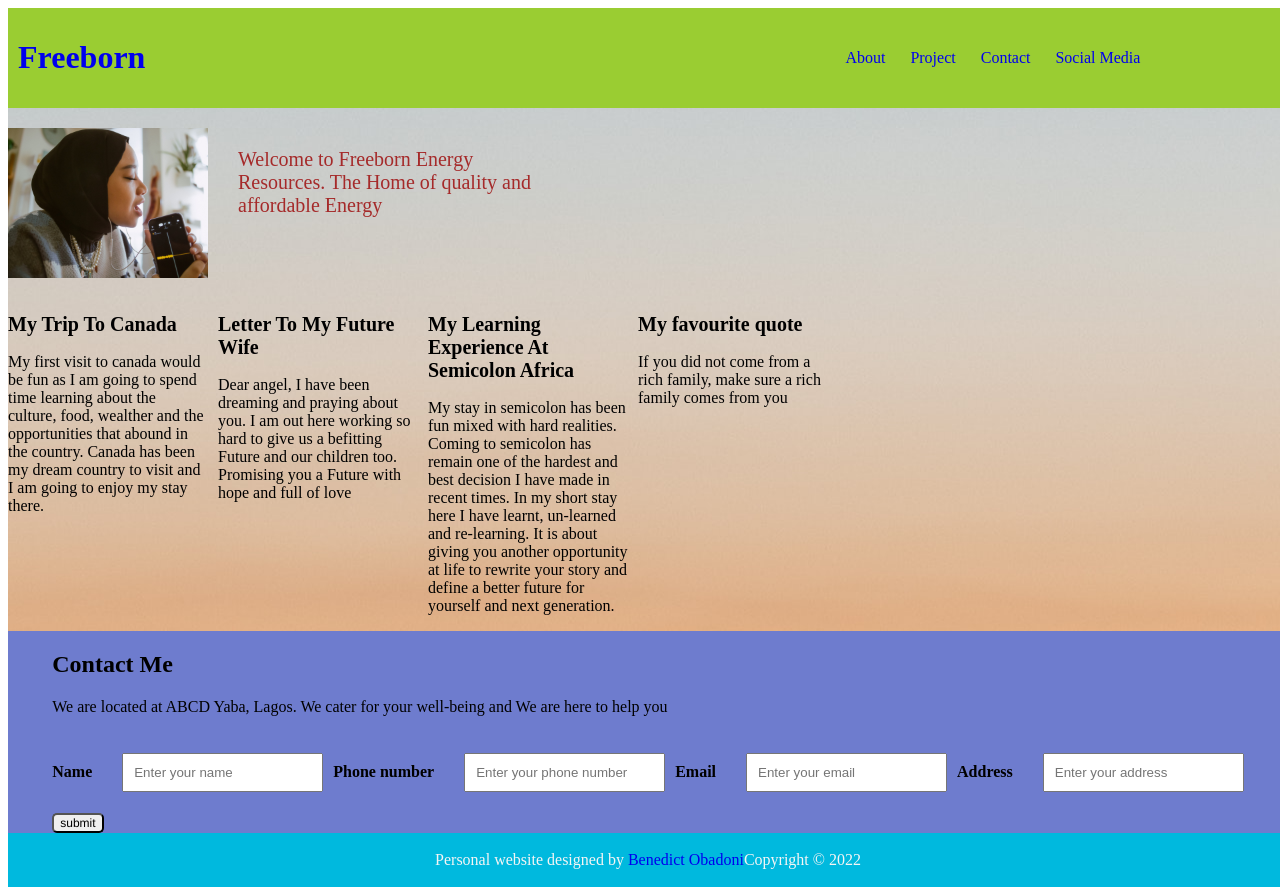
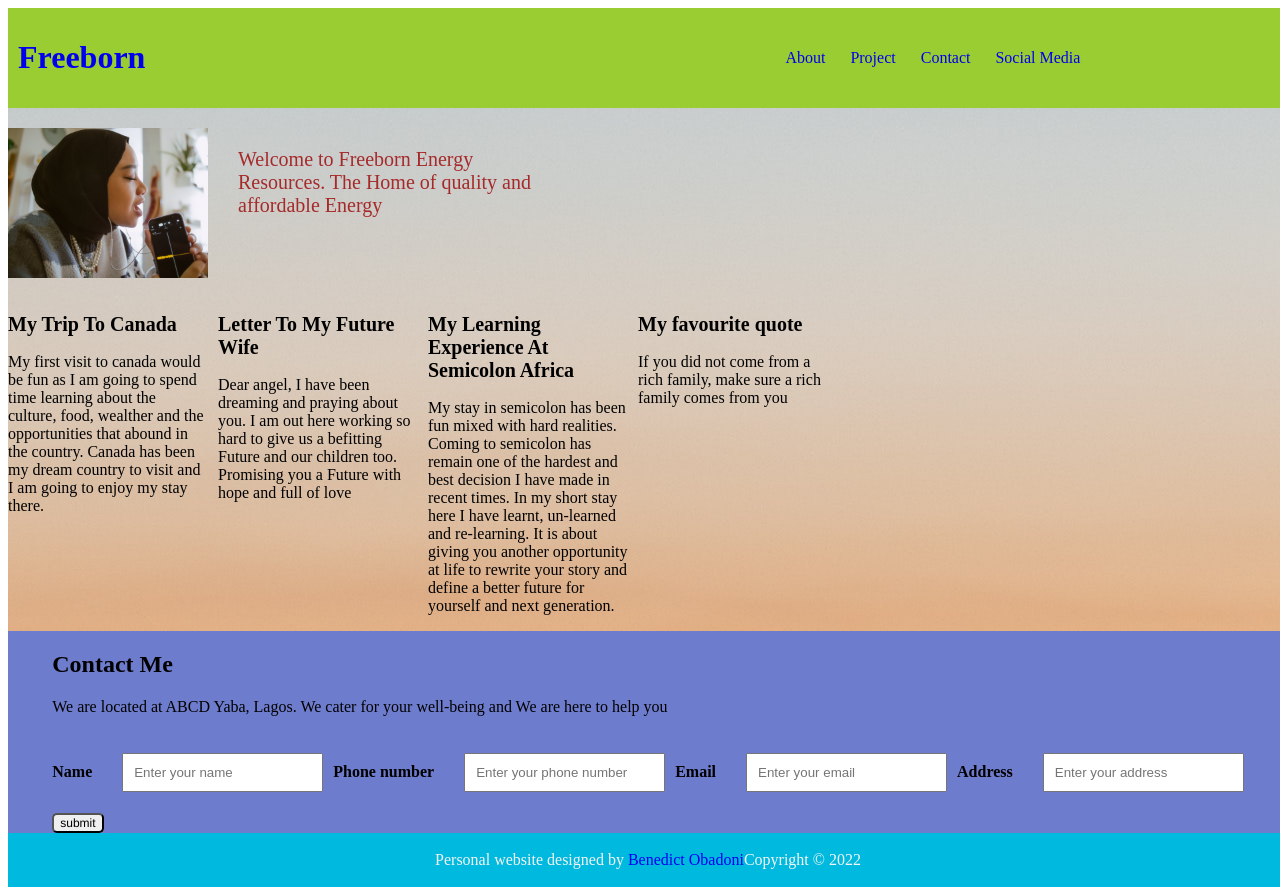
Before and after one commit to Freeborn2015/website-project, a plain HTML site: page index.html in a window 1280 px wide. Drawn offline with Linux system fonts and the light colour scheme.

Commit message:
modified the link

```diff
--- a/style.css
+++ b/style.css
@@ -15,7 +15,7 @@ margin-bottom: 20px;
 
 
 .head-link {
-  margin-left: 660px;
+  margin-left: 600px;
 
   display: flex;
   justify-content: right;
```
